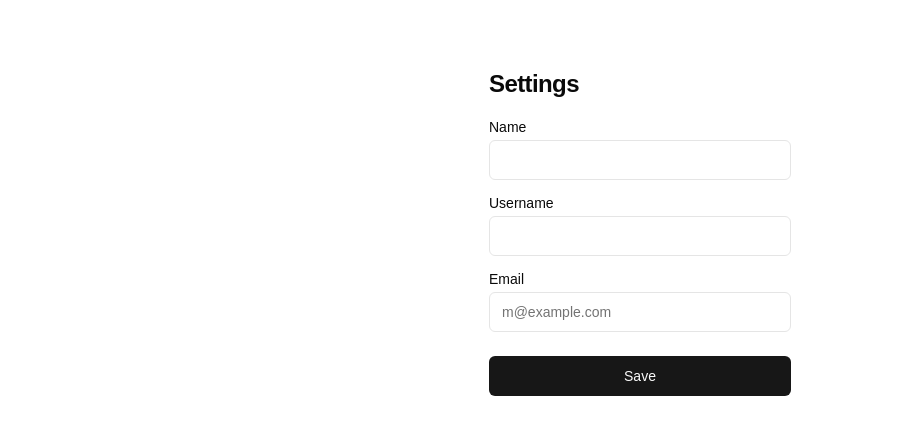
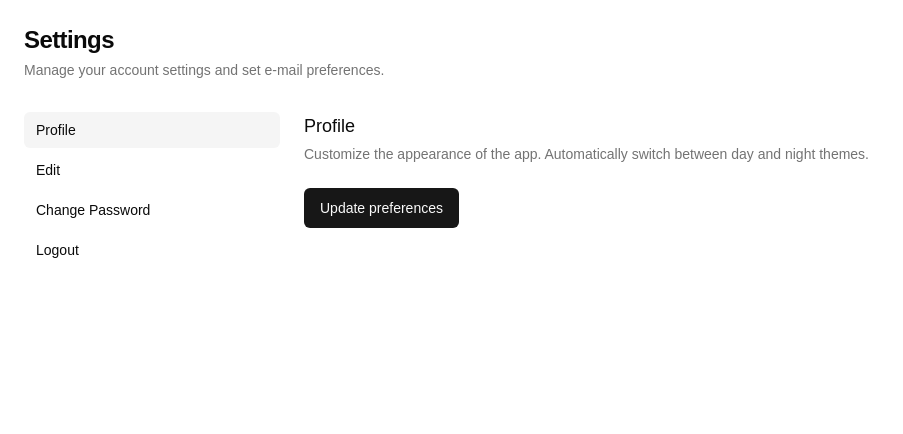
Before and after one commit to y-yudai/next-supabase-starter, a Next.js app: page /examples/settings/edit-profile in a window 1280 px wide. Shown: the top 434 px of the page, without its empty margins (0-903 px from the left). Built offline with nearby package versions, Linux system fonts and the light colour scheme.

Commit message:
add dashboard ui

```diff
--- a/src/app/examples/settings/edit-profile/page.client.tsx
+++ b/src/app/examples/settings/edit-profile/page.client.tsx
@@ -1,44 +1,44 @@
-'use client'
-import {
-  CardContent,
-  CardFooter,
-  CardHeader,
-  CardTitle,
-} from '@/components/ui/card'
+import { Button } from "@/components/ui/button"
+import { Card } from "@/components/ui/card"
 
-import { Button } from '@/components/ui/button'
-import { Input } from '@/components/ui/input'
-import { Label } from '@/components/ui/label'
+export default function SettingsPage() {
+  return (
+    <div className="container mx-auto p-6">
+      <div className="space-y-1">
+        <h1 className="text-2xl font-semibold tracking-tight">Settings</h1>
+        <p className="text-sm text-muted-foreground">
+          Manage your account settings and set e-mail preferences.
+        </p>
+      </div>
 
-export default function PageClient() {
-  return (
-    <main className="mx-auto mt-12 flex max-w-screen-md justify-center">
-      <div className="w-[350px]">
-        <CardHeader>
-          <CardTitle>Settings</CardTitle>
-        </CardHeader>
-        <CardContent>
-          <form>
-            <div className="grid w-full items-center gap-4">
-              <div className="flex flex-col space-y-1.5">
-                <Label htmlFor="name">Name</Label>
-                <Input id="name" placeholder="" />
-              </div>
-              <div className="flex flex-col space-y-1.5">
-                <Label htmlFor="username">Username</Label>
-                <Input id="username" placeholder="" />
-              </div>
-              <div className="flex flex-col space-y-1.5">
-                <Label htmlFor="email">Email</Label>
-                <Input id="email" placeholder="m@example.com" />
-              </div>
-            </div>
-          </form>
-        </CardContent>
-        <CardFooter className="flex flex-col">
-          <Button className="w-full"> Save</Button>
-        </CardFooter>
+      <div className="flex flex-col md:flex-row gap-6 mt-8">
+        {/* Sidebar Navigation */}
+        <nav className="w-full md:w-64 space-y-1">
+          <a href="#profile" className="block px-3 py-2 rounded-md text-sm bg-muted">
+            Profile
+          </a>
+          <a href="#notifications" className="block px-3 py-2 rounded-md text-sm">
+            Edit
+          </a>
+          <a href="#notifications" className="block px-3 py-2 rounded-md text-sm">
+            Change Password
+          </a>
+          <a href="#display" className="block px-3 py-2 rounded-md text-sm">
+            Logout
+          </a>
+        </nav>
+
+        {/* Main Content */}
+        <div className="flex-1 space-y-6">
+          <div className="space-y-1">
+            <h2 className="text-lg font-medium">Profile</h2>
+            <p className="text-sm text-muted-foreground">
+              Customize the appearance of the app. Automatically switch between day and night themes.
+            </p>
+          </div>
+          <Button className="mt-6">Update preferences</Button>
+        </div>
       </div>
-    </main>
+    </div>
   )
 }
```
